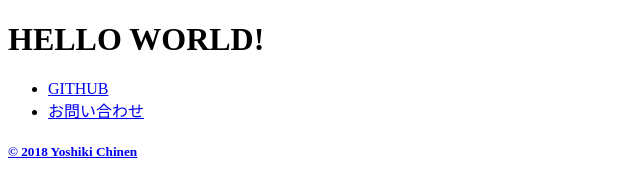
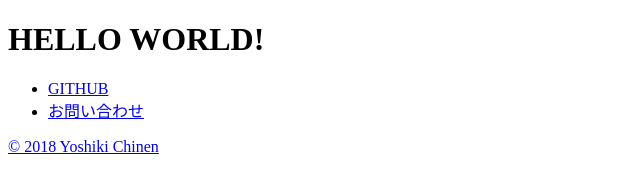
Before and after one commit to OrigamiCat/web2-2, a plain HTML site: page index.html in a window 1280 px wide. Shown: the full height of the page, 0-640 px from the left. Drawn offline with Linux system fonts and the light colour scheme.

Commit message:
Update index.html

```diff
--- a/index.html
+++ b/index.html
@@ -33,7 +33,7 @@
 
     <!--フッター-->
       <footer>
-        <h5>© 2018 Yoshiki Chinen</h5>
+        <p>© 2018 Yoshiki Chinen</p>
       </footer>
 
   </body>
```
